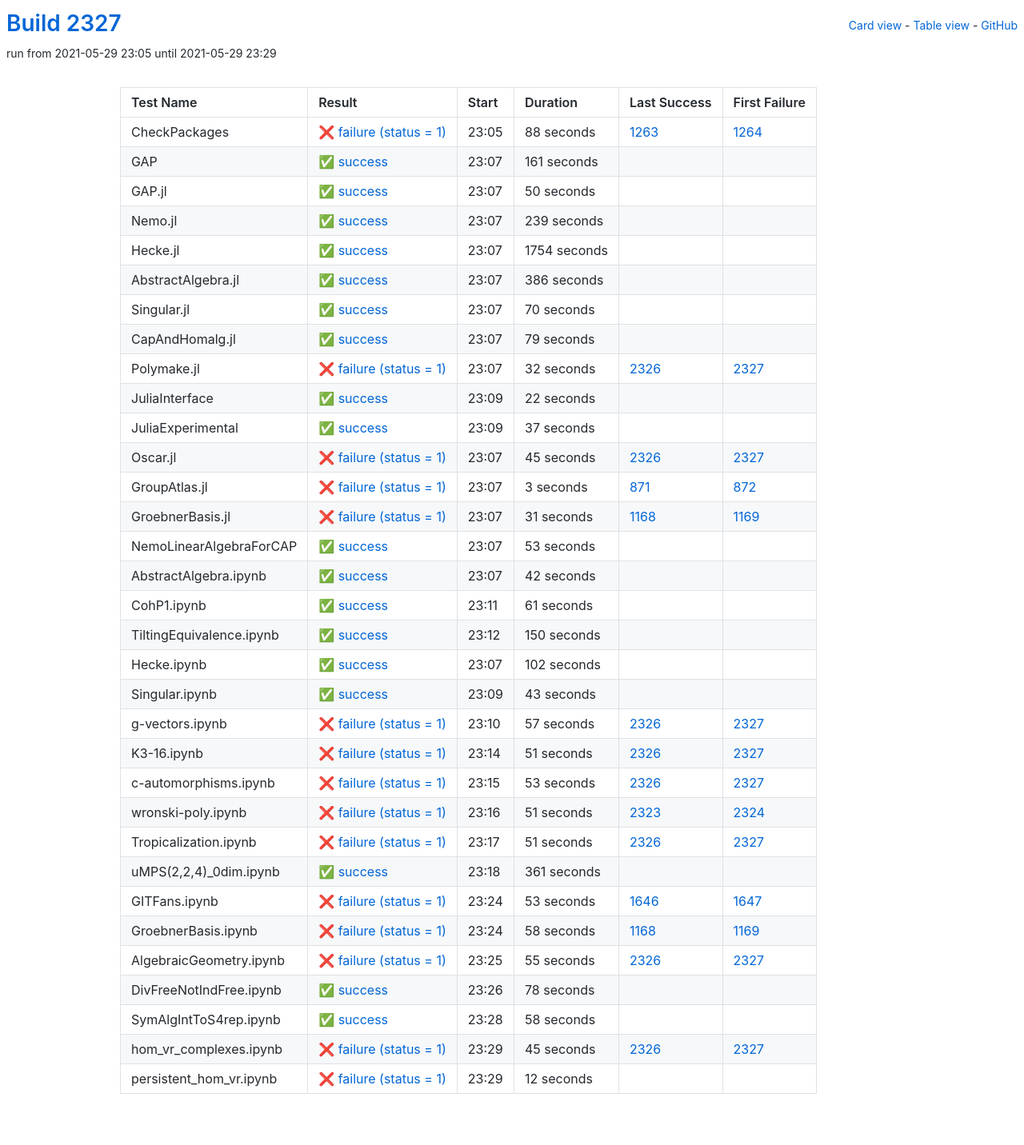
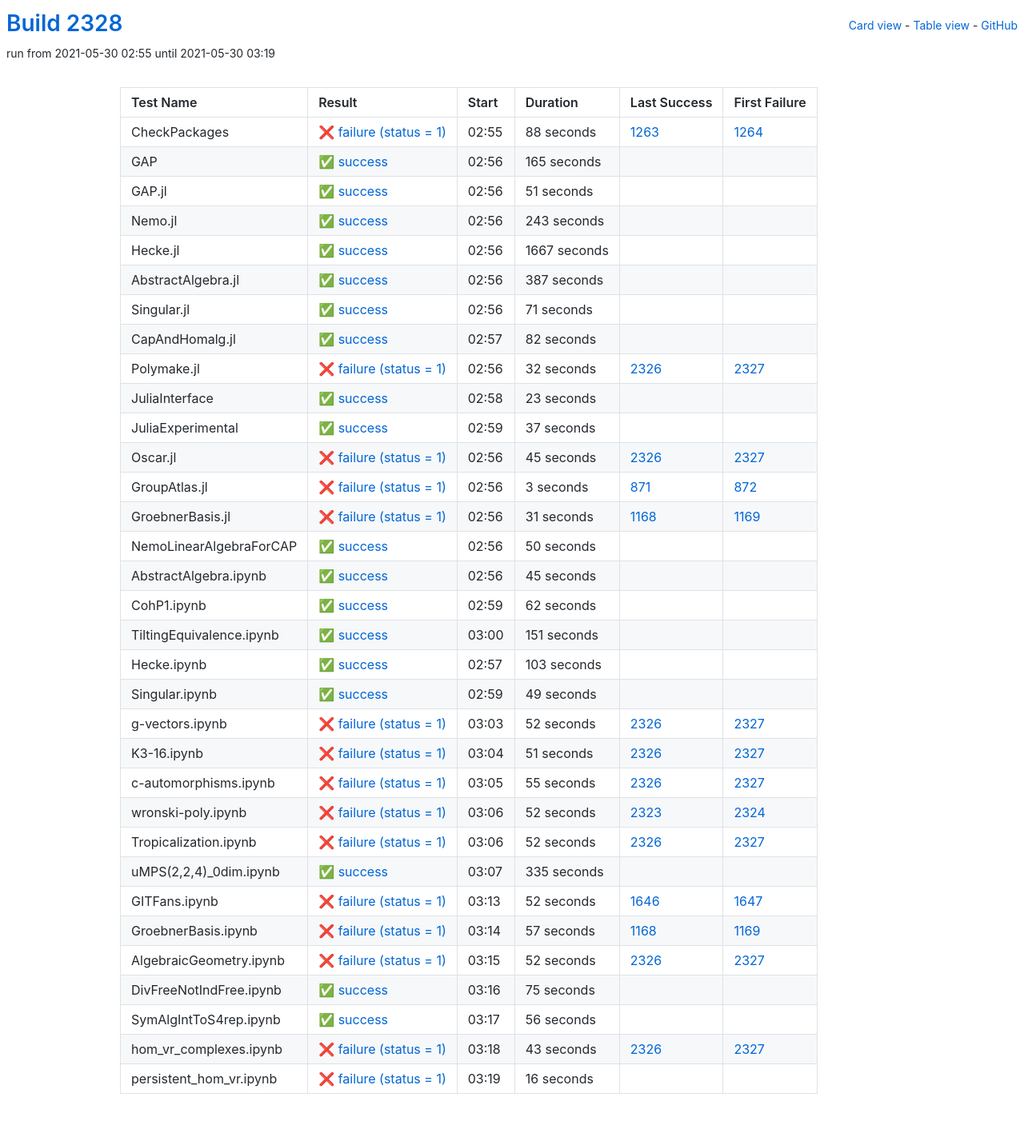
Before and after one commit to oscar-system/oscar-ci-status-stable, a Jekyll site: the page built from table.html, in a window 1280 px wide. Shown: the whole page at 80% size. Built offline with Jekyll 4.4.1, drawn with Linux system fonts in a browser that asks for light colours.

Commit message:
Build #2328

```diff
--- a/_data/ci.yml
+++ b/_data/ci.yml
@@ -1,6 +1,6 @@
 ---
-build: 2327
-build_url: https://oscarci.mathematik.uni-kl.de/job/oscar-stable/2327/
+build: 2328
+build_url: https://oscarci.mathematik.uni-kl.de/job/oscar-stable/2328/
 job: oscar-stable
 organization: oscar-system
 repo: oscar-ci-status-stable
@@ -8,8 +8,8 @@ repourl: https://github.com/oscar-system/oscar-ci-status-stable
 tests:
 - name: CheckPackages
   id: checkpackages
-  log: https://oscarci.mathematik.uni-kl.de/job/oscar-stable/2327/artifact/logs/build-2327/CheckPackages.log
-  start: 2021-05-29 23:05
+  log: https://oscarci.mathematik.uni-kl.de/job/oscar-stable/2328/artifact/logs/build-2328/CheckPackages.log
+  start: 2021-05-30 02:55
   success: false
   exitcode: 1
   status: failure
@@ -20,92 +20,92 @@ tests:
   first_failure_url: https://oscarci.mathematik.uni-kl.de/job/oscar-stable/1264/
 - name: GAP
   id: gap
-  log: https://oscarci.mathematik.uni-kl.de/job/oscar-stable/2327/artifact/logs/build-2327/GAP.log
-  start: 2021-05-29 23:07
+  log: https://oscarci.mathematik.uni-kl.de/job/oscar-stable/2328/artifact/logs/build-2328/GAP.log
+  start: 2021-05-30 02:56
   success: true
   exitcode: 0
   status: success
-  duration: 161
+  duration: 165
   last_success: false
   last_success_url:
   first_failure: false
   first_failure_url:
 - name: GAP.jl
   id: gap-jl
-  log: https://oscarci.mathematik.uni-kl.de/job/oscar-stable/2327/artifact/logs/build-2327/GAP.jl.log
-  start: 2021-05-29 23:07
+  log: https://oscarci.mathematik.uni-kl.de/job/oscar-stable/2328/artifact/logs/build-2328/GAP.jl.log
+  start: 2021-05-30 02:56
   success: true
   exitcode: 0
   status: success
-  duration: 50
+  duration: 51
   last_success: false
   last_success_url:
   first_failure: false
   first_failure_url:
 - name: Nemo.jl
   id: nemo-jl
-  log: https://oscarci.mathematik.uni-kl.de/job/oscar-stable/2327/artifact/logs/build-2327/Nemo.jl.log
-  start: 2021-05-29 23:07
+  log: https://oscarci.mathematik.uni-kl.de/job/oscar-stable/2328/artifact/logs/build-2328/Nemo.jl.log
+  start: 2021-05-30 02:56
   success: true
   exitcode: 0
   status: success
-  duration: 239
+  duration: 243
   last_success: false
   last_success_url:
   first_failure: false
   first_failure_url:
 - name: Hecke.jl
   id: hecke-jl
-  log: https://oscarci.mathematik.uni-kl.de/job/oscar-stable/2327/artifact/logs/build-2327/Hecke.jl.log
-  start: 2021-05-29 23:07
+  log: https://oscarci.mathematik.uni-kl.de/job/oscar-stable/2328/artifact/logs/build-2328/Hecke.jl.log
+  start: 2021-05-30 02:56
   success: true
   exitcode: 0
   status: success
-  duration: 1754
+  duration: 1667
   last_success: false
   last_success_url:
   first_failure: false
   first_failure_url:
 - name: AbstractAlgebra.jl
   id: abstractalgebra-jl
-  log: https://oscarci.mathematik.uni-kl.de/job/oscar-stable/2327/artifact/logs/build-2327/AbstractAlgebra.jl.log
-  start: 2021-05-29 23:07
+  log: https://oscarci.mathematik.uni-kl.de/job/oscar-stable/2328/artifact/logs/build-2328/AbstractAlgebra.jl.log
+  start: 2021-05-30 02:56
   success: true
   exitcode: 0
   status: success
-  duration: 386
+  duration: 387
   last_success: false
   last_success_url:
   first_failure: false
   first_failure_url:
 - name: Singular.jl
   id: singular-jl
-  log: https://oscarci.mathematik.uni-kl.de/job/oscar-stable/2327/artifact/logs/build-2327/Singular.jl.log
-  start: 2021-05-29 23:07
+  log: https://oscarci.mathematik.uni-kl.de/job/oscar-stable/2328/artifact/logs/build-2328/Singular.jl.log
+  start: 2021-05-30 02:56
   success: true
   exitcode: 0
   status: success
-  duration: 70
+  duration: 71
   last_success: false
   last_success_url:
   first_failure: false
   first_failure_url:
 - name: CapAndHomalg.jl
   id: capandhomalg-jl
-  log: https://oscarci.mathematik.uni-kl.de/job/oscar-stable/2327/artifact/logs/build-2327/CapAndHomalg.jl.log
-  start: 2021-05-29 23:07
+  log: https://oscarci.mathematik.uni-kl.de/job/oscar-stable/2328/artifact/logs/build-2328/CapAndHomalg.jl.log
+  start: 2021-05-30 02:57
   success: true
   exitcode: 0
   status: success
-  duration: 79
+  duration: 82
   last_success: false
   last_success_url:
   first_failure: false
   first_failure_url:
 - name: Polymake.jl
   id: polymake-jl
-  log: https://oscarci.mathematik.uni-kl.de/job/oscar-stable/2327/artifact/logs/build-2327/Polymake.jl.log
-  start: 2021-05-29 23:07
+  log: https://oscarci.mathematik.uni-kl.de/job/oscar-stable/2328/artifact/logs/build-2328/Polymake.jl.log
+  start: 2021-05-30 02:56
   success: false
   exitcode: 1
   status: failure
@@ -116,20 +116,20 @@ tests:
   first_failure_url: https://oscarci.mathematik.uni-kl.de/job/oscar-stable/2327/
 - name: JuliaInterface
   id: juliainterface
-  log: https://oscarci.mathematik.uni-kl.de/job/oscar-stable/2327/artifact/logs/build-2327/JuliaInterface.log
-  start: 2021-05-29 23:09
+  log: https://oscarci.mathematik.uni-kl.de/job/oscar-stable/2328/artifact/logs/build-2328/JuliaInterface.log
+  start: 2021-05-30 02:58
   success: true
   exitcode: 0
   status: success
-  duration: 22
+  duration: 23
   last_success: false
   last_success_url:
   first_failure: false
   first_failure_url:
 - name: JuliaExperimental
   id: juliaexperimental
-  log: https://oscarci.mathematik.uni-kl.de/job/oscar-stable/2327/artifact/logs/build-2327/JuliaExperimental.log
-  start: 2021-05-29 23:09
+  log: https://oscarci.mathematik.uni-kl.de/job/oscar-stable/2328/artifact/logs/build-2328/JuliaExperimental.log
+  start: 2021-05-30 02:59
   success: true
   exitcode: 0
   status: success
@@ -140,8 +140,8 @@ tests:
   first_failure_url:
 - name: Oscar.jl
   id: oscar-jl
-  log: https://oscarci.mathematik.uni-kl.de/job/oscar-stable/2327/artifact/logs/build-2327/Oscar.jl.log
-  start: 2021-05-29 23:07
+  log: https://oscarci.mathematik.uni-kl.de/job/oscar-stable/2328/artifact/logs/build-2328/Oscar.jl.log
+  start: 2021-05-30 02:56
   success: false
   exitcode: 1
   status: failure
@@ -152,8 +152,8 @@ tests:
   first_failure_url: https://oscarci.mathematik.uni-kl.de/job/oscar-stable/2327/
 - name: GroupAtlas.jl
   id: groupatlas-jl
-  log: https://oscarci.mathematik.uni-kl.de/job/oscar-stable/2327/artifact/logs/build-2327/GroupAtlas.jl.log
-  start: 2021-05-29 23:07
+  log: https://oscarci.mathematik.uni-kl.de/job/oscar-stable/2328/artifact/logs/build-2328/GroupAtlas.jl.log
+  start: 2021-05-30 02:56
   success: false
   exitcode: 1
   status: failure
@@ -164,8 +164,8 @@ tests:
   first_failure_url: https://oscarci.mathematik.uni-kl.de/job/oscar-stable/872/
 - name: GroebnerBasis.jl
   id: groebnerbasis-jl
-  log: https://oscarci.mathematik.uni-kl.de/job/oscar-stable/2327/artifact/logs/build-2327/GroebnerBasis.jl.log
-  start: 2021-05-29 23:07
+  log: https://oscarci.mathematik.uni-kl.de/job/oscar-stable/2328/artifact/logs/build-2328/GroebnerBasis.jl.log
+  start: 2021-05-30 02:56
   success: false
   exitcode: 1
   status: failure
@@ -176,92 +176,92 @@ tests:
   first_failure_url: https://oscarci.mathematik.uni-kl.de/job/oscar-stable/1169/
 - name: NemoLinearAlgebraForCAP
   id: nemolinearalgebraforcap
-  log: https://oscarci.mathematik.uni-kl.de/job/oscar-stable/2327/artifact/logs/build-2327/NemoLinearAlgebraForCAP.log
-  start: 2021-05-29 23:07
+  log: https://oscarci.mathematik.uni-kl.de/job/oscar-stable/2328/artifact/logs/build-2328/NemoLinearAlgebraForCAP.log
+  start: 2021-05-30 02:56
   success: true
   exitcode: 0
   status: success
-  duration: 53
+  duration: 50
   last_success: false
   last_success_url:
   first_failure: false
   first_failure_url:
 - name: AbstractAlgebra.ipynb
   id: abstractalgebra-ipynb
-  log: https://oscarci.mathematik.uni-kl.de/job/oscar-stable/2327/artifact/logs/build-2327/AbstractAlgebra.ipynb.log
-  start: 2021-05-29 23:07
+  log: https://oscarci.mathematik.uni-kl.de/job/oscar-stable/2328/artifact/logs/build-2328/AbstractAlgebra.ipynb.log
+  start: 2021-05-30 02:56
   success: true
   exitcode: 0
   status: success
-  duration: 42
+  duration: 45
   last_success: false
   last_success_url:
   first_failure: false
   first_failure_url:
 - name: CohP1.ipynb
   id: cohp1-ipynb
-  log: https://oscarci.mathematik.uni-kl.de/job/oscar-stable/2327/artifact/logs/build-2327/CohP1.ipynb.log
-  start: 2021-05-29 23:11
+  log: https://oscarci.mathematik.uni-kl.de/job/oscar-stable/2328/artifact/logs/build-2328/CohP1.ipynb.log
+  start: 2021-05-30 02:59
   success: true
   exitcode: 0
   status: success
-  duration: 61
+  duration: 62
   last_success: false
   last_success_url:
   first_failure: false
   first_failure_url:
 - name: TiltingEquivalence.ipynb
   id: tiltingequivalence-ipynb
-  log: https://oscarci.mathematik.uni-kl.de/job/oscar-stable/2327/artifact/logs/build-2327/TiltingEquivalence.ipynb.log
-  start: 2021-05-29 23:12
+  log: https://oscarci.mathematik.uni-kl.de/job/oscar-stable/2328/artifact/logs/build-2328/TiltingEquivalence.ipynb.log
+  start: 2021-05-30 03:00
   success: true
   exitcode: 0
   status: success
-  duration: 150
+  duration: 151
   last_success: false
   last_success_url:
   first_failure: false
   first_failure_url:
 - name: Hecke.ipynb
   id: hecke-ipynb
-  log: https://oscarci.mathematik.uni-kl.de/job/oscar-stable/2327/artifact/logs/build-2327/Hecke.ipynb.log
-  start: 2021-05-29 23:07
+  log: https://oscarci.mathematik.uni-kl.de/job/oscar-stable/2328/artifact/logs/build-2328/Hecke.ipynb.log
+  start: 2021-05-30 02:57
   success: true
   exitcode: 0
   status: success
-  duration: 102
+  duration: 103
   last_success: false
   last_success_url:
   first_failure: false
   first_failure_url:
 - name: Singular.ipynb
   id: singular-ipynb
-  log: https://oscarci.mathematik.uni-kl.de/job/oscar-stable/2327/artifact/logs/build-2327/Singular.ipynb.log
-  start: 2021-05-29 23:09
+  log: https://oscarci.mathematik.uni-kl.de/job/oscar-stable/2328/artifact/logs/build-2328/Singular.ipynb.log
+  start: 2021-05-30 02:59
   success: true
   exitcode: 0
   status: success
-  duration: 43
+  duration: 49
   last_success: false
   last_success_url:
   first_failure: false
   first_failure_url:
 - name: g-vectors.ipynb
   id: g-vectors-ipynb
-  log: https://oscarci.mathematik.uni-kl.de/job/oscar-stable/2327/artifact/logs/build-2327/g-vectors.ipynb.log
-  start: 2021-05-29 23:10
+  log: https://oscarci.mathematik.uni-kl.de/job/oscar-stable/2328/artifact/logs/build-2328/g-vectors.ipynb.log
+  start: 2021-05-30 03:03
   success: false
   exitcode: 1
   status: failure
-  duration: 57
+  duration: 52
   last_success: 2326
   last_success_url: https://oscarci.mathematik.uni-kl.de/job/oscar-stable/2326/
   first_failure: 2327
   first_failure_url: https://oscarci.mathematik.uni-kl.de/job/oscar-stable/2327/
 - name: K3-16.ipynb
   id: k3-16-ipynb
-  log: https://oscarci.mathematik.uni-kl.de/job/oscar-stable/2327/artifact/logs/build-2327/K3-16.ipynb.log
-  start: 2021-05-29 23:14
+  log: https://oscarci.mathematik.uni-kl.de/job/oscar-stable/2328/artifact/logs/build-2328/K3-16.ipynb.log
+  start: 2021-05-30 03:04
   success: false
   exitcode: 1
   status: failure
@@ -272,80 +272,8 @@ tests:
   first_failure_url: https://oscarci.mathematik.uni-kl.de/job/oscar-stable/2327/
 - name: c-automorphisms.ipynb
   id: c-automorphisms-ipynb
-  log: https://oscarci.mathematik.uni-kl.de/job/oscar-stable/2327/artifact/logs/build-2327/c-automorphisms.ipynb.log
-  start: 2021-05-29 23:15
-  success: false
-  exitcode: 1
-  status: failure
-  duration: 53
-  last_success: 2326
-  last_success_url: https://oscarci.mathematik.uni-kl.de/job/oscar-stable/2326/
-  first_failure: 2327
-  first_failure_url: https://oscarci.mathematik.uni-kl.de/job/oscar-stable/2327/
-- name: wronski-poly.ipynb
-  id: wronski-poly-ipynb
-  log: https://oscarci.mathematik.uni-kl.de/job/oscar-stable/2327/artifact/logs/build-2327/wronski-poly.ipynb.log
-  start: 2021-05-29 23:16
-  success: false
-  exitcode: 1
-  status: failure
-  duration: 51
-  last_success: 2323
-  last_success_url: https://oscarci.mathematik.uni-kl.de/job/oscar-stable/2323/
-  first_failure: 2324
-  first_failure_url: https://oscarci.mathematik.uni-kl.de/job/oscar-stable/2324/
-- name: Tropicalization.ipynb
-  id: tropicalization-ipynb
-  log: https://oscarci.mathematik.uni-kl.de/job/oscar-stable/2327/artifact/logs/build-2327/Tropicalization.ipynb.log
-  start: 2021-05-29 23:17
-  success: false
-  exitcode: 1
-  status: failure
-  duration: 51
-  last_success: 2326
-  last_success_url: https://oscarci.mathematik.uni-kl.de/job/oscar-stable/2326/
-  first_failure: 2327
-  first_failure_url: https://oscarci.mathematik.uni-kl.de/job/oscar-stable/2327/
-- name: uMPS(2,2,4)_0dim.ipynb
-  id: umps-2-2-4-0dim-ipynb
-  log: https://oscarci.mathematik.uni-kl.de/job/oscar-stable/2327/artifact/logs/build-2327/uMPS-2-2-4-_0dim.ipynb.log
-  start: 2021-05-29 23:18
-  success: true
-  exitcode: 0
-  status: success
-  duration: 361
-  last_success: false
-  last_success_url:
-  first_failure: false
-  first_failure_url:
-- name: GITFans.ipynb
-  id: gitfans-ipynb
-  log: https://oscarci.mathematik.uni-kl.de/job/oscar-stable/2327/artifact/logs/build-2327/GITFans.ipynb.log
-  start: 2021-05-29 23:24
-  success: false
-  exitcode: 1
-  status: failure
-  duration: 53
-  last_success: 1646
-  last_success_url: https://oscarci.mathematik.uni-kl.de/job/oscar-stable/1646/
-  first_failure: 1647
-  first_failure_url: https://oscarci.mathematik.uni-kl.de/job/oscar-stable/1647/
-- name: GroebnerBasis.ipynb
-  id: groebnerbasis-ipynb
-  log: https://oscarci.mathematik.uni-kl.de/job/oscar-stable/2327/artifact/logs/build-2327/GroebnerBasis.ipynb.log
-  start: 2021-05-29 23:24
-  success: false
-  exitcode: 1
-  status: failure
-  duration: 58
-  last_success: 1168
-  last_success_url: https://oscarci.mathematik.uni-kl.de/job/oscar-stable/1168/
-  first_failure: 1169
-  first_failure_url: https://oscarci.mathematik.uni-kl.de/job/oscar-stable/1169/
-- name: AlgebraicGeometry.ipynb
-  id: algebraicgeometry-ipynb
-  log: https://oscarci.mathematik.uni-kl.de/job/oscar-stable/2327/artifact/logs/build-2327/AlgebraicGeometry.ipynb.log
-  start: 2021-05-29 23:25
+  log: https://oscarci.mathematik.uni-kl.de/job/oscar-stable/2328/artifact/logs/build-2328/c-automorphisms.ipynb.log
+  start: 2021-05-30 03:05
   success: false
   exitcode: 1
   status: failure
@@ -354,50 +282,122 @@ tests:
   last_success_url: https://oscarci.mathematik.uni-kl.de/job/oscar-stable/2326/
   first_failure: 2327
   first_failure_url: https://oscarci.mathematik.uni-kl.de/job/oscar-stable/2327/
-- name: DivFreeNotIndFree.ipynb
-  id: divfreenotindfree-ipynb
-  log: https://oscarci.mathematik.uni-kl.de/job/oscar-stable/2327/artifact/logs/build-2327/DivFreeNotIndFree.ipynb.log
-  start: 2021-05-29 23:26
+- name: wronski-poly.ipynb
+  id: wronski-poly-ipynb
+  log: https://oscarci.mathematik.uni-kl.de/job/oscar-stable/2328/artifact/logs/build-2328/wronski-poly.ipynb.log
+  start: 2021-05-30 03:06
+  success: false
+  exitcode: 1
+  status: failure
+  duration: 52
+  last_success: 2323
+  last_success_url: https://oscarci.mathematik.uni-kl.de/job/oscar-stable/2323/
+  first_failure: 2324
+  first_failure_url: https://oscarci.mathematik.uni-kl.de/job/oscar-stable/2324/
+- name: Tropicalization.ipynb
+  id: tropicalization-ipynb
+  log: https://oscarci.mathematik.uni-kl.de/job/oscar-stable/2328/artifact/logs/build-2328/Tropicalization.ipynb.log
+  start: 2021-05-30 03:06
+  success: false
+  exitcode: 1
+  status: failure
+  duration: 52
+  last_success: 2326
+  last_success_url: https://oscarci.mathematik.uni-kl.de/job/oscar-stable/2326/
+  first_failure: 2327
+  first_failure_url: https://oscarci.mathematik.uni-kl.de/job/oscar-stable/2327/
+- name: uMPS(2,2,4)_0dim.ipynb
+  id: umps-2-2-4-0dim-ipynb
+  log: https://oscarci.mathematik.uni-kl.de/job/oscar-stable/2328/artifact/logs/build-2328/uMPS-2-2-4-_0dim.ipynb.log
+  start: 2021-05-30 03:07
   success: true
   exitcode: 0
   status: success
-  duration: 78
+  duration: 335
+  last_success: false
+  last_success_url:
+  first_failure: false
+  first_failure_url:
+- name: GITFans.ipynb
+  id: gitfans-ipynb
+  log: https://oscarci.mathematik.uni-kl.de/job/oscar-stable/2328/artifact/logs/build-2328/GITFans.ipynb.log
+  start: 2021-05-30 03:13
+  success: false
+  exitcode: 1
+  status: failure
+  duration: 52
+  last_success: 1646
+  last_success_url: https://oscarci.mathematik.uni-kl.de/job/oscar-stable/1646/
+  first_failure: 1647
+  first_failure_url: https://oscarci.mathematik.uni-kl.de/job/oscar-stable/1647/
+- name: GroebnerBasis.ipynb
+  id: groebnerbasis-ipynb
+  log: https://oscarci.mathematik.uni-kl.de/job/oscar-stable/2328/artifact/logs/build-2328/GroebnerBasis.ipynb.log
+  start: 2021-05-30 03:14
+  success: false
+  exitcode: 1
+  status: failure
+  duration: 57
+  last_success: 1168
+  last_success_url: https://oscarci.mathematik.uni-kl.de/job/oscar-stable/1168/
+  first_failure: 1169
+  first_failure_url: https://oscarci.mathematik.uni-kl.de/job/oscar-stable/1169/
+- name: AlgebraicGeometry.ipynb
+  id: algebraicgeometry-ipynb
+  log: https://oscarci.mathematik.uni-kl.de/job/oscar-stable/2328/artifact/logs/build-2328/AlgebraicGeometry.ipynb.log
+  start: 2021-05-30 03:15
+  success: false
+  exitcode: 1
+  status: failure
+  duration: 52
+  last_success: 2326
+  last_success_url: https://oscarci.mathematik.uni-kl.de/job/oscar-stable/2326/
+  first_failure: 2327
+  first_failure_url: https://oscarci.mathematik.uni-kl.de/job/oscar-stable/2327/
+- name: DivFreeNotIndFree.ipynb
+  id: divfreenotindfree-ipynb
+  log: https://oscarci.mathematik.uni-kl.de/job/oscar-stable/2328/artifact/logs/build-2328/DivFreeNotIndFree.ipynb.log
+  start: 2021-05-30 03:16
+  success: true
+  exitcode: 0
+  status: success
+  duration: 75
   last_success: false
   last_success_url:
   first_failure: false
   first_failure_url:
 - name: SymAlgIntToS4rep.ipynb
   id: symalginttos4rep-ipynb
-  log: https://oscarci.mathematik.uni-kl.de/job/oscar-stable/2327/artifact/logs/build-2327/SymAlgIntToS4rep.ipynb.log
-  start: 2021-05-29 23:28
+  log: https://oscarci.mathematik.uni-kl.de/job/oscar-stable/2328/artifact/logs/build-2328/SymAlgIntToS4rep.ipynb.log
+  start: 2021-05-30 03:17
   success: true
   exitcode: 0
   status: success
-  duration: 58
+  duration: 56
   last_success: false
   last_success_url:
   first_failure: false
   first_failure_url:
 - name: hom_vr_complexes.ipynb
   id: hom-vr-complexes-ipynb
-  log: https://oscarci.mathematik.uni-kl.de/job/oscar-stable/2327/artifact/logs/build-2327/hom_vr_complexes.ipynb.log
-  start: 2021-05-29 23:29
+  log: https://oscarci.mathematik.uni-kl.de/job/oscar-stable/2328/artifact/logs/build-2328/hom_vr_complexes.ipynb.log
+  start: 2021-05-30 03:18
   success: false
   exitcode: 1
   status: failure
-  duration: 45
+  duration: 43
   last_success: 2326
   last_success_url: https://oscarci.mathematik.uni-kl.de/job/oscar-stable/2326/
   first_failure: 2327
   first_failure_url: https://oscarci.mathematik.uni-kl.de/job/oscar-stable/2327/
 - name: persistent_hom_vr.ipynb
   id: persistent-hom-vr-ipynb
-  log: https://oscarci.mathematik.uni-kl.de/job/oscar-stable/2327/artifact/logs/build-2327/persistent_hom_vr.ipynb.log
-  start: 2021-05-29 23:29
+  log: https://oscarci.mathematik.uni-kl.de/job/oscar-stable/2328/artifact/logs/build-2328/persistent_hom_vr.ipynb.log
+  start: 2021-05-30 03:19
   success: false
   exitcode: 1
   status: failure
-  duration: 12
+  duration: 16
   last_success: false
   last_success_url:
   first_failure: false
```
Also changed, not shown: README.md.
